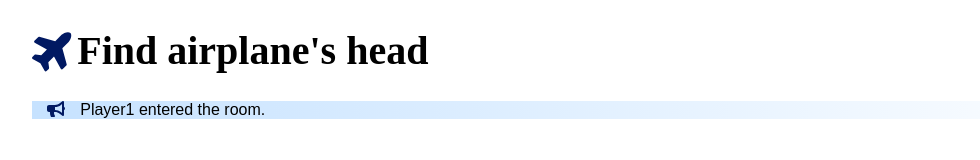
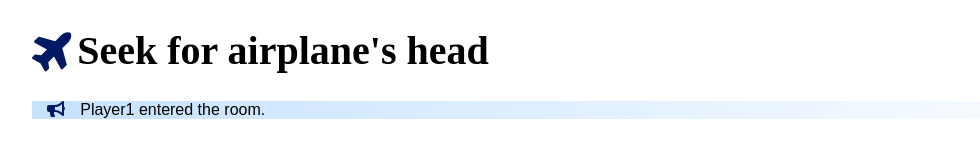
Before and after one commit to Amber-Song/Game, a Vue app in the folder frontend/: page /FindAirplane/Game/room in a window 1280 px wide. Shown: the top 160 px of the page, without its empty margins (39-1019 px from the left). Built offline with nearby package versions, Linux system fonts and the light colour scheme; no server answers; a web font is replaced by a local one.

Commit message:
Change title name

```diff
--- a/frontend/src/views/FindAirplaneGame.vue
+++ b/frontend/src/views/FindAirplaneGame.vue
@@ -1,7 +1,7 @@
 <template>
   <div class="page">
     <h1>
-      <font-awesome-icon :icon="['fas', 'plane']" class="icon__airplane"/>Find airplane's head
+      <font-awesome-icon :icon="['fas', 'plane']" class="icon__airplane"/>Seek for airplane's head
     </h1>
 
     <div class="notice">
--- a/frontend/src/views/FindAirplaneIntro.vue
+++ b/frontend/src/views/FindAirplaneIntro.vue
@@ -2,7 +2,7 @@
   <div class="introduction-page">
     <h1 title="Get bored of playing this? Take a look at other games!">
       <font-awesome-icon :icon="['fas', 'plane']" class="icon__airplane"/>
-      <router-link :to="{name: 'Home'}" class="link__none-style">Find airplane's head</router-link>
+      <router-link :to="{name: 'Home'}" class="link__none-style">Seek for airplane's head</router-link>
     </h1>
     <!-- This is the image for the example -->
     <div class="introduction-content">
--- a/frontend/src/views/Home.vue
+++ b/frontend/src/views/Home.vue
@@ -12,7 +12,7 @@
         <router-link
           :to="{name: 'FindAirplaneIntroduction'}"
           class="link__none-style"
-        >Find Airplane's Head</router-link>
+        >Seek for Airplane's Head</router-link>
       </li>
     </ul>
   </div>
```
